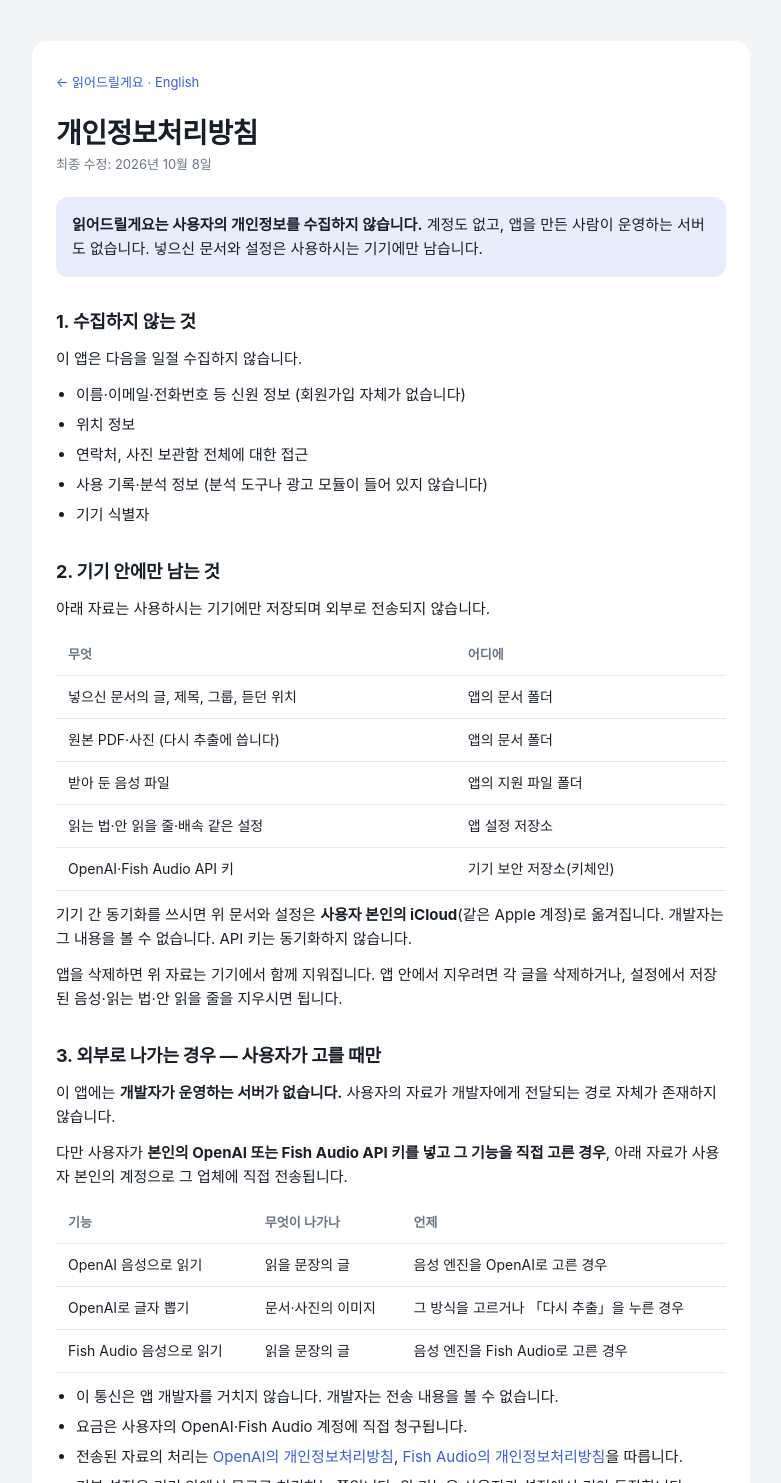
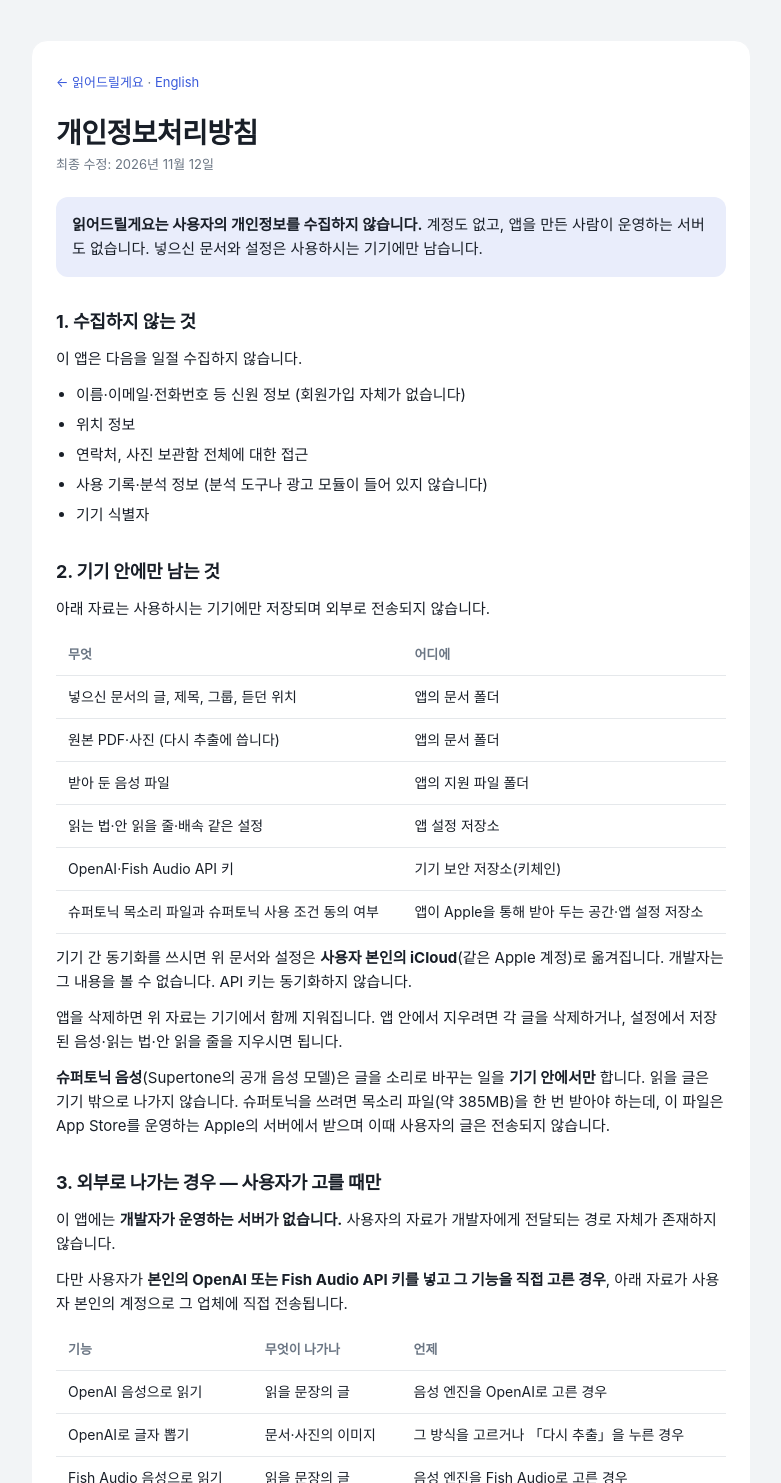
Before and after one commit to impro0126-pixel/apps, a plain HTML site: page readforyou/privacy.html in a window 1280 px wide. Shown: the top 1483 px of the page, without its empty margins (249-1030 px from the left). Drawn offline with Linux system fonts and the light colour scheme.

Commit message:
페이지 갱신

```diff
--- a/readforyou/privacy.html
+++ b/readforyou/privacy.html
@@ -11,7 +11,7 @@
   <p class="back"><a href="./">← 읽어드릴게요</a> · <a href="en/privacy.html" lang="en">English</a></p>
 
   <h1>개인정보처리방침</h1>
-  <p class="meta">최종 수정: 2026년 10월 8일</p>
+  <p class="meta">최종 수정: 2026년 11월 12일</p>
 
   <div class="callout">
     <strong>읽어드릴게요는 사용자의 개인정보를 수집하지 않습니다.</strong>
@@ -39,12 +39,17 @@
       <tr><td>받아 둔 음성 파일</td><td>앱의 지원 파일 폴더</td></tr>
       <tr><td>읽는 법·안 읽을 줄·배속 같은 설정</td><td>앱 설정 저장소</td></tr>
       <tr><td>OpenAI·Fish Audio API 키</td><td>기기 보안 저장소(키체인)</td></tr>
+      <tr><td>슈퍼토닉 목소리 파일과 슈퍼토닉 사용 조건 동의 여부</td><td>앱이 Apple을 통해 받아 두는 공간·앱 설정 저장소</td></tr>
     </tbody>
   </table>
   <p>기기 간 동기화를 쓰시면 위 문서와 설정은 <strong>사용자 본인의 iCloud</strong>(같은 Apple 계정)로 옮겨집니다.
      개발자는 그 내용을 볼 수 없습니다. API 키는 동기화하지 않습니다.</p>
   <p>앱을 삭제하면 위 자료는 기기에서 함께 지워집니다. 앱 안에서 지우려면 각 글을 삭제하거나,
      설정에서 저장된 음성·읽는 법·안 읽을 줄을 지우시면 됩니다.</p>
+
+  <p><strong>슈퍼토닉 음성</strong>(Supertone의 공개 음성 모델)은 글을 소리로 바꾸는 일을 <strong>기기 안에서만</strong> 합니다.
+     읽을 글은 기기 밖으로 나가지 않습니다. 슈퍼토닉을 쓰려면 목소리 파일(약 385MB)을 한 번 받아야 하는데,
+     이 파일은 App Store를 운영하는 Apple의 서버에서 받으며 이때 사용자의 글은 전송되지 않습니다.</p>
 
   <h2>3. 외부로 나가는 경우 — 사용자가 고를 때만</h2>
   <p>이 앱에는 <strong>개발자가 운영하는 서버가 없습니다.</strong>
```
Also changed, not shown: readforyou/en/privacy.html (+6 -1 lines).
